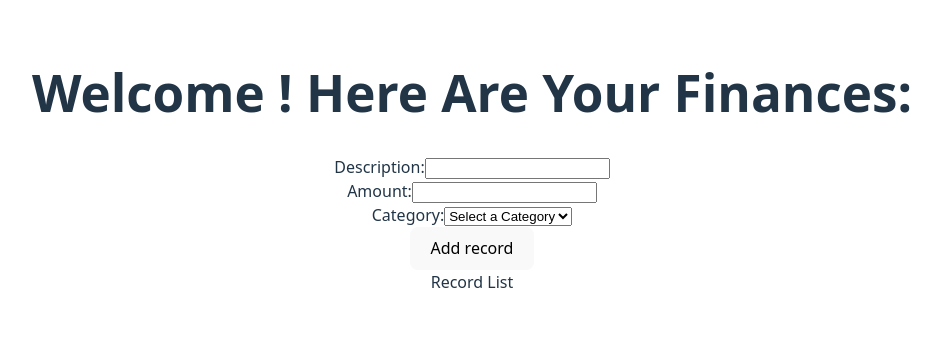
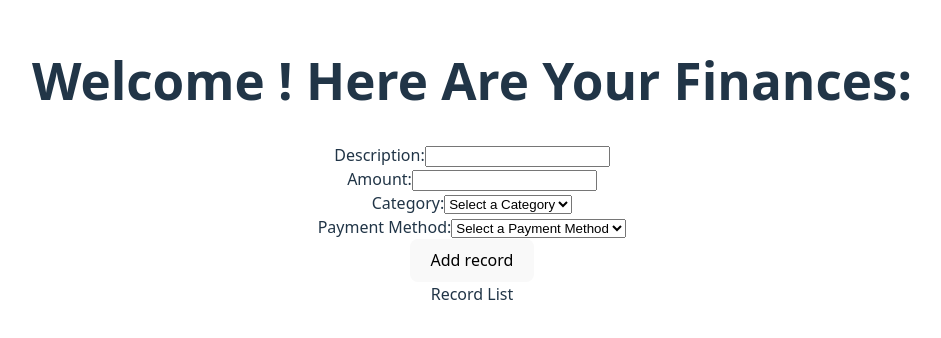
Before and after one commit to Christiannaira/personal-finance-tut, a React (Vite) app in the folder client/: page / in a window 1280 px wide. Shown: the part 238-576 px from the top of the page, without its empty margins (168-1109 px from the left). Built offline with nearby package versions, Linux system fonts and the light colour scheme; no server answers.

Commit message:
feat: added a payment form field

```diff
--- a/client/src/pages/dashboard/financial-record-form.tsx
+++ b/client/src/pages/dashboard/financial-record-form.tsx
@@ -23,6 +23,17 @@
                     <option value="Other">Other</option>
                 </select>
             </div>
+
+            <div className="form-field">
+                <label>Payment Method:</label>
+                <select required className="input">
+                    <option value="">Select a Payment Method</option>
+                    <option value="Credit Card">Credit Card</option>
+                    <option value="Cash">Cash</option>
+                    <option value="Bank Transfer">Bank Transfer</option>
+
+                </select>
+            </div>
             <button type="submit" className="button">
                 Add record
             </button>
```
